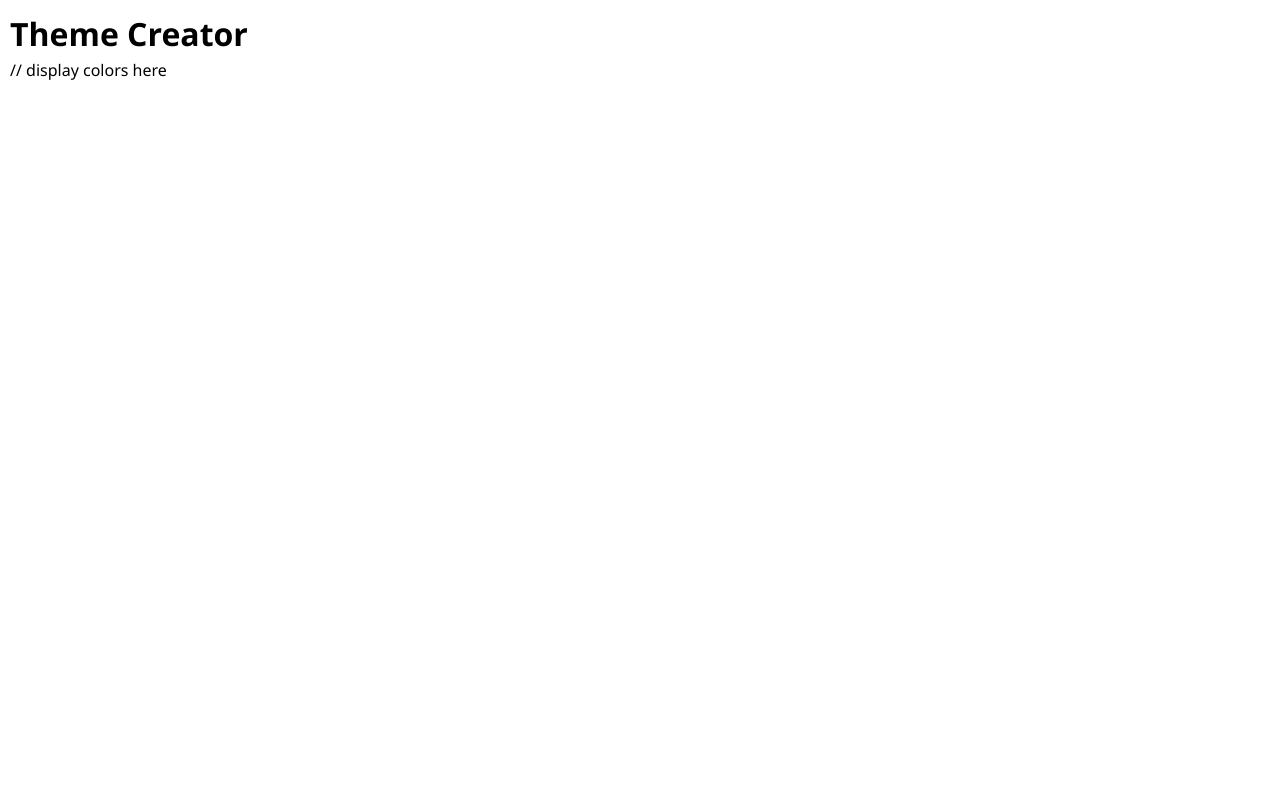
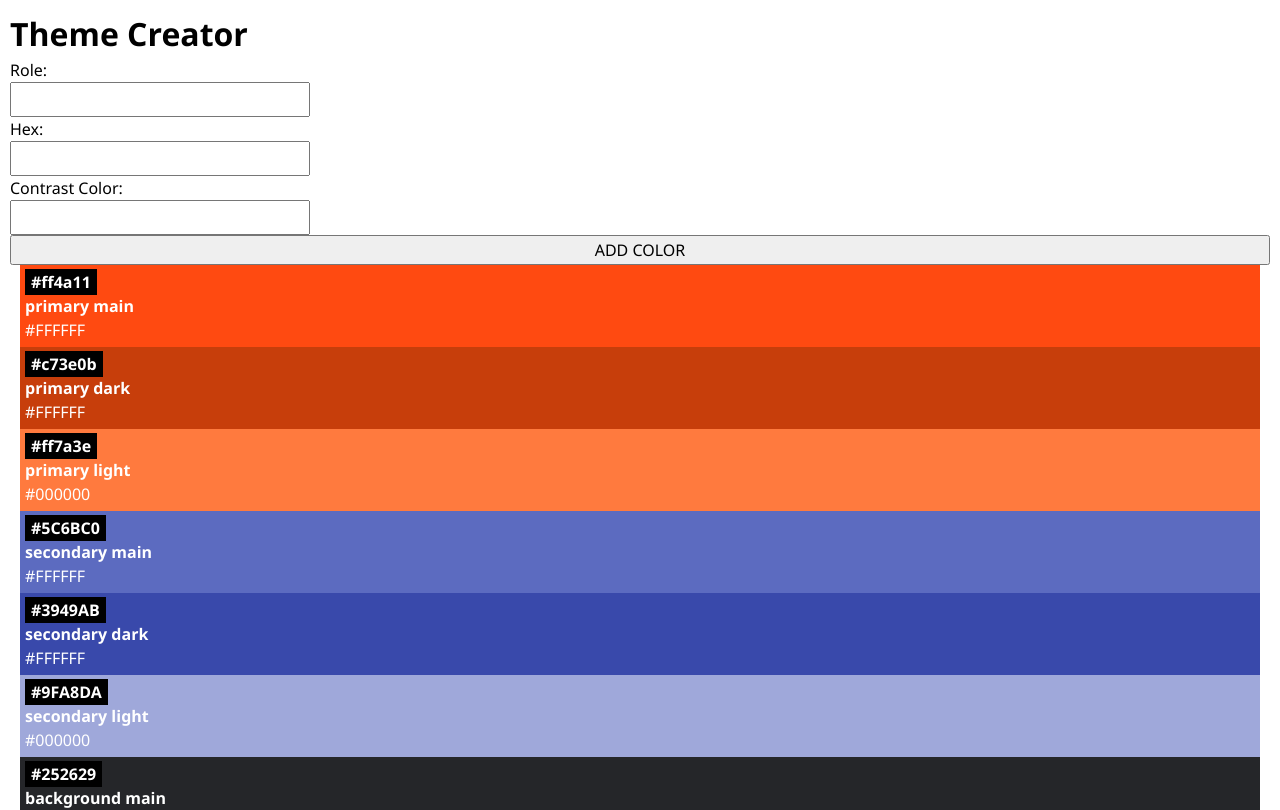
Before and after one commit to KilianWild/NeueFische_recap_project_4, a React (Vite) app: page / in a window 1280 px wide. Shown: the top 810 px of the page. Built offline with nearby package versions, Linux system fonts and the light colour scheme.

Commit message:
feat: display theme colors

```diff
--- a/src/App.jsx
+++ b/src/App.jsx
@@ -1,14 +1,22 @@
 import { initialColors } from "./lib/colors";
 import Color from "./Components/Color/Color";
 import "./App.css";
+import CreateCard from "./Components/CreateCard/CreateCard";
+import InputForm from "./Components/InputForm/InputForm";
 
 function App() {
-  return (
-    <>
-      <h1>Theme Creator</h1>
-      // display colors here
-    </>
-  );
+   return (
+      <>
+         <h1>Theme Creator</h1>
+
+         <InputForm />
+
+         {initialColors.map((color, index) => {
+            console.log("initialColors", initialColors);
+            console.log("index", index);
+            return <CreateCard key={initialColors.id} colorsObject={initialColors} colorsObjectIndex={index} />;
+         })}
+      </>
+   );
 }
-
 export default App;
--- a/src/Components/Color/Color.css
+++ b/src/Components/Color/Color.css
@@ -1,6 +1,7 @@
 .color-card {
    margin: 0px 10px;
    padding: 5px;
+   color: white;
 }
 
 .color-card-headline {
@@ -8,4 +9,9 @@
    padding: 2px 6px;
    background: black;
    color: white;
+   font-weight: bold;
 }
+
+.color-card-hex {
+   font-weight: bold;
+}
--- /dev/null
+++ b/src/Components/CreateCard/CreateCard.jsx
@@ -0,0 +1,10 @@
+export default function CreateCard({ colorsObject, colorsObjectIndex }) {
+   console.log("colorsObject[colorsObjectIndex]", colorsObject[colorsObjectIndex]);
+   return (
+      <section className="color-card" style={{ backgroundColor: colorsObject[colorsObjectIndex].hex }}>
+         <p className="color-card-headline">{colorsObject[colorsObjectIndex].hex}</p>
+         <p className="color-card-hex">{colorsObject[colorsObjectIndex].role}</p>
+         <p>{colorsObject[colorsObjectIndex].contrastText}</p>
+      </section>
+   );
+}
--- /dev/null
+++ b/src/Components/InputForm/InputForm.css
@@ -0,0 +1,9 @@
+.inputForm {
+   display: flex;
+   flex-direction: column;
+}
+
+.inputField {
+   width: 300px;
+   height: 35px;
+}
--- /dev/null
+++ b/src/Components/InputForm/InputForm.jsx
@@ -0,0 +1,31 @@
+import "./InputForm.css";
+
+export default function InputForm({}) {
+   const customColor = {
+      id: "",
+      role: "",
+      hex: "",
+      contrastText: "",
+   };
+   return (
+      <form
+         className="inputForm"
+         onSubmit={(event) => {
+            event.preventDefault();
+
+            customColor.role = event.target.elements.inputRole.value;
+            customColor.hex = event.target.elements.inputHexColor.value;
+            customColor.contrastText = event.target.elements.inputContrastColor.value;
+            console.log(customColor);
+         }}
+      >
+         <label htmlFor="inputRole">Role: </label>
+         <input id="inputRole" name="inputRole" className="inputField" type="text" />
+         <label htmlFor="inputHexColor">Hex: </label>
+         <input id="inputHexColor" name="inputHexColor" className="inputField" type="text" />
+         <label htmlFor="inputContrastColor">Contrast Color: </label>
+         <input id="inputContrastColor" name="inputContrastColor" className="inputField" type="text" />
+         <button type="submit">ADD COLOR</button>
+      </form>
+   );
+}
```
Also changed, not shown: 1 other file (tests, documents, lock files or other folders). Lines whose indentation alone changed are shown as unchanged.
